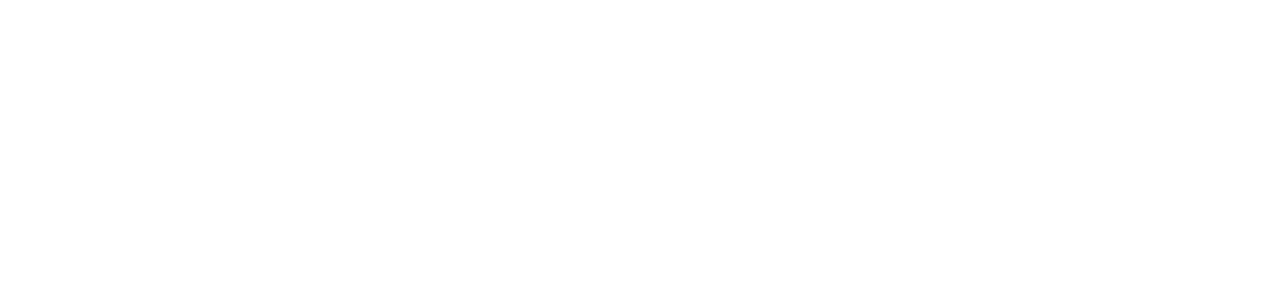
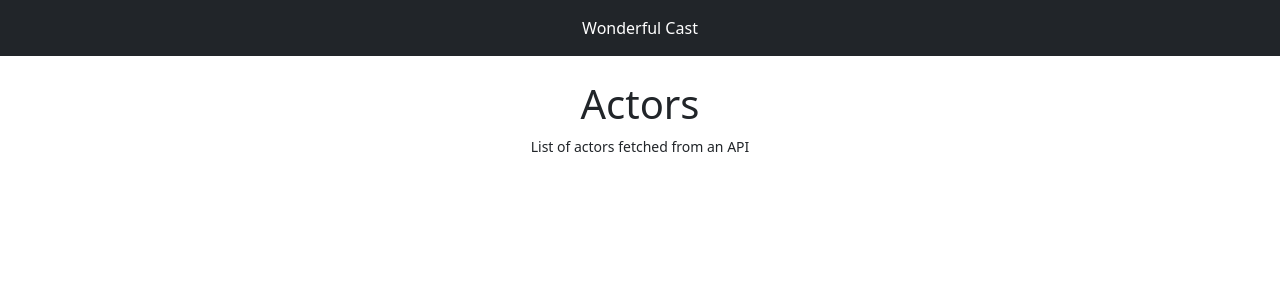
Before and after one commit to angeloren92/react-api, a React (Vite) app: page / in a window 1280 px wide. Shown: the top 300 px of the page. Built offline with nearby package versions, Linux system fonts and the light colour scheme.

Commit message:
add header

```diff
--- a/src/components/AppHeader.jsx
+++ b/src/components/AppHeader.jsx
@@ -2,7 +2,14 @@
 
 
     return (
-        <>
-        </>
+        <header>
+            <div className="container-fluid p-0">
+                <p className="bg-dark text-white text-center p-3">Wonderful Cast</p>
+                <div className="d-flex justify-content-center align-items-center flex-column my-4">
+                <h1>Actors</h1>
+                <small>List of actors fetched from an API</small>
+                </div>
+            </div>
+        </header>
     )
 }
```
